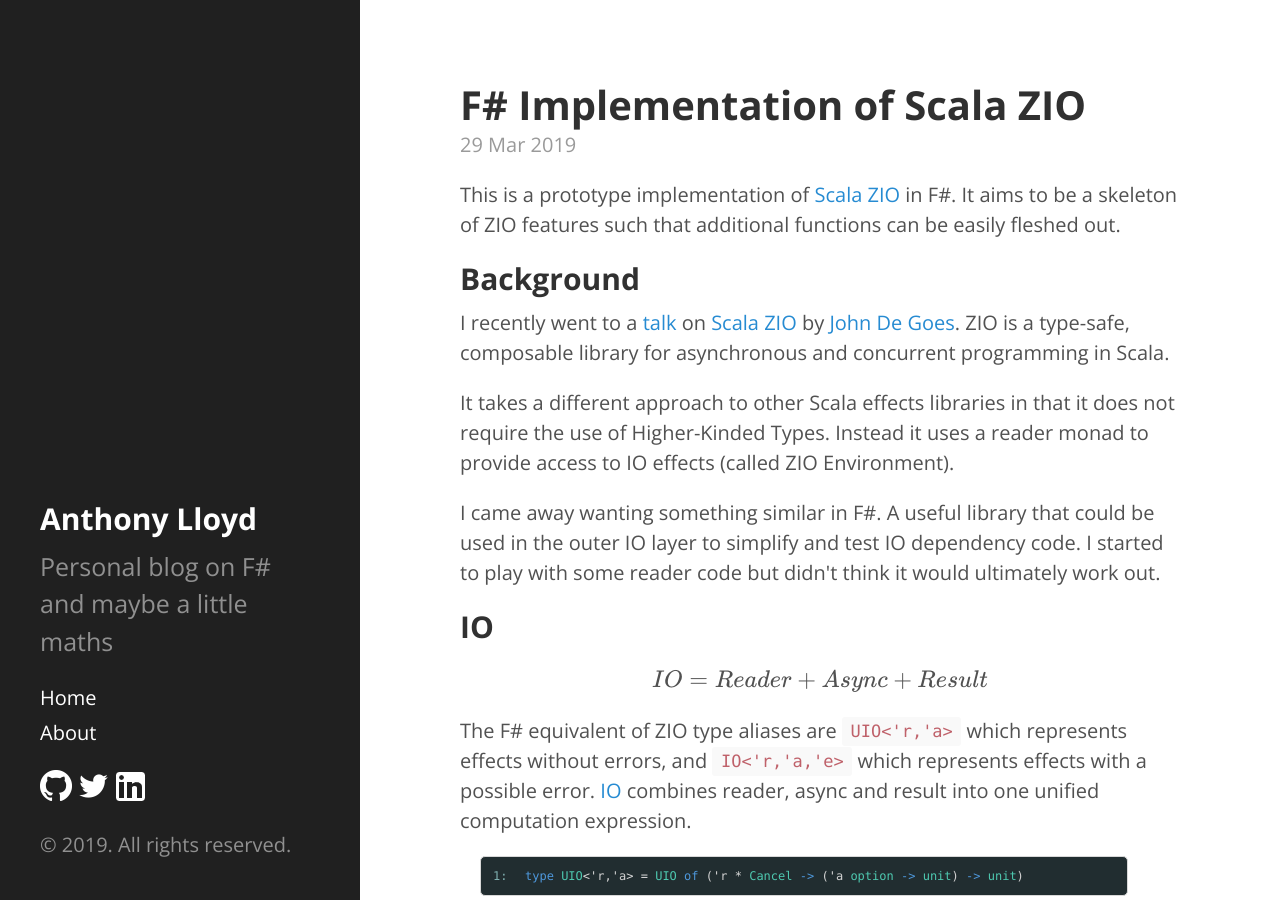
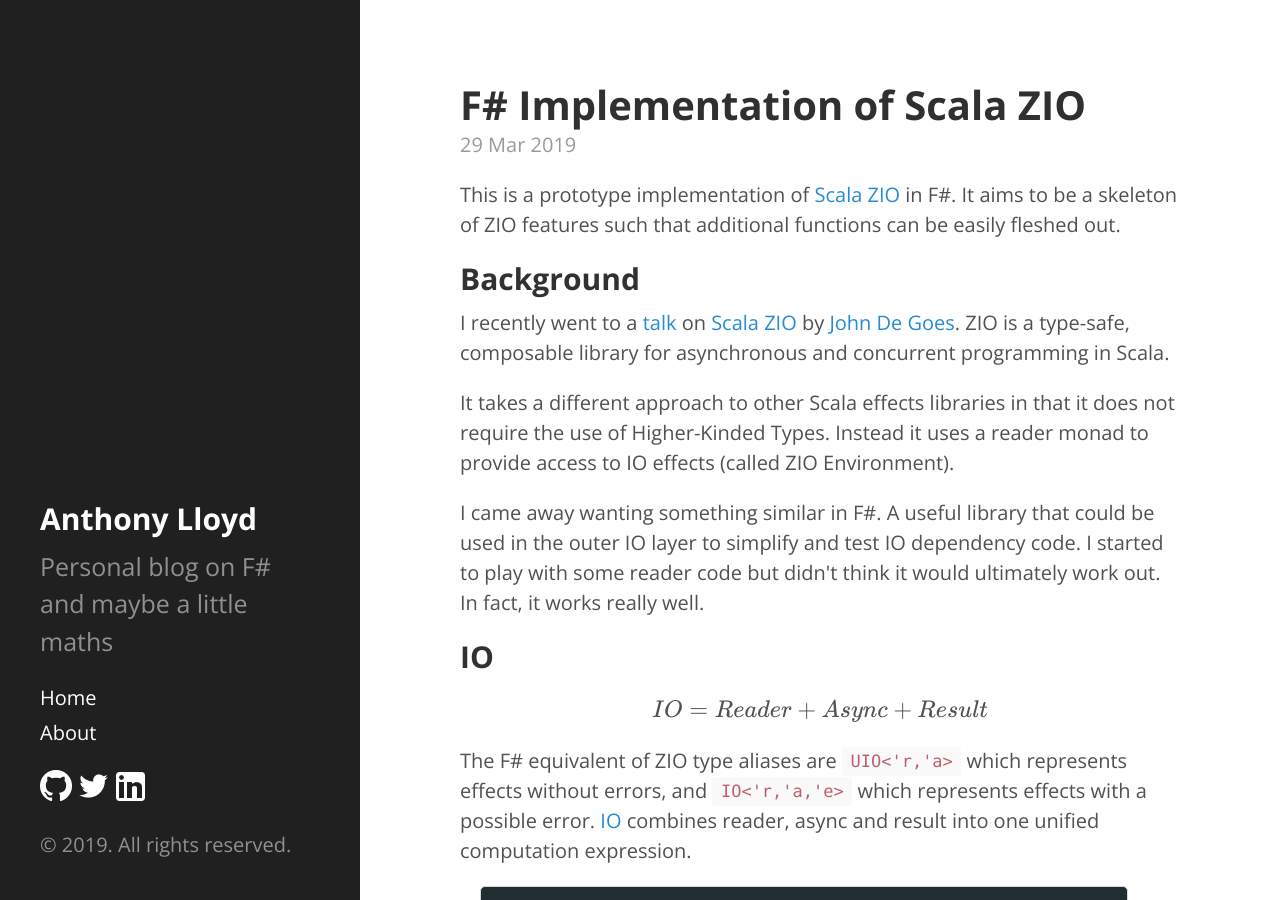
Before and after one commit to AnthonyLloyd/AnthonyLloyd.github.io, a Jekyll site: the page built from _posts/2019-03-29-io.html, in a window 1280 px wide and 900 px high. Built offline with Jekyll 4.4.1, drawn with Linux system fonts in a browser that asks for light colours; some web fonts are replaced; formulas are drawn with MathJax 3; comment, search, counter and statistics services are not loaded; some of the changed text lies outside the part shown.

Commit message:
finished

```diff
--- a/_posts/2019-03-29-io.html
+++ b/_posts/2019-03-29-io.html
@@ -16,7 +15,8 @@
 Instead it uses a reader monad to provide access to IO effects (called ZIO Environment).</p>
 <p>I came away wanting something similar in F#.
 A useful library that could be used in the outer IO layer to simplify and test IO dependency code.
-I started to play with some reader code but didn't think it would ultimately work out.</p>
+I started to play with some reader code but didn't think it would ultimately work out.
+In fact, it works really well.</p>
 <h2>IO</h2>
 <p><span class="math">\[IO = Reader + Async + Result\]</span></p>
 <p>The F# equivalent of ZIO type aliases are <code>UIO&lt;'r,'a&gt;</code> which represents effects without errors,
@@ -98,7 +98,7 @@
 In <a href="https://github.com/AnthonyLloyd/Fsion/blob/master/Fsion/IO.fs">IO</a> exceptions are not part of control flow.
 Errors are first class and type-safe. Unrecoverable exceptions output the stack trace and exit the process.
 Cancellation is fully integrated into <a href="https://github.com/AnthonyLloyd/Fsion/blob/master/Fsion/IO.fs">IO</a> meaning in race,
-parallel and upon an error, computations are automatically cancelled saving resources.</p>
+parallel and upon an error, computations are automatically cancelled, saving resources.</p>
 <p>These with the final part dramatically simplify and optimise asynchronous IO code.</p>
 <h2>Result</h2>
 <p>The result part of <a href="https://github.com/AnthonyLloyd/Fsion/blob/master/Fsion/IO.fs">IO</a> represents possible errors in an integrated and type-safe way.
```
Also changed, not shown: other parts of _posts/2019-03-29-io.html (+0 -1 lines), 1 other file.
